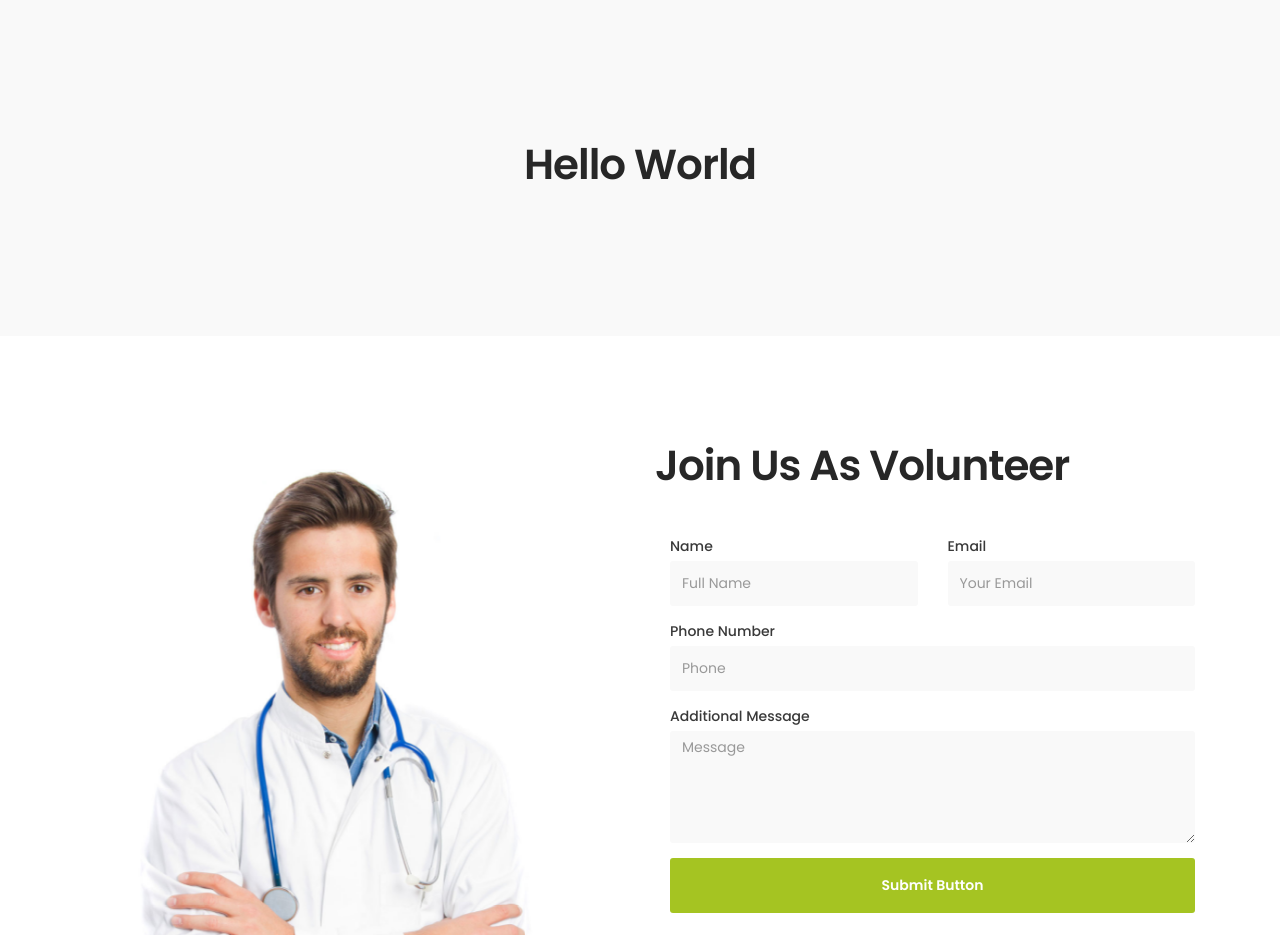
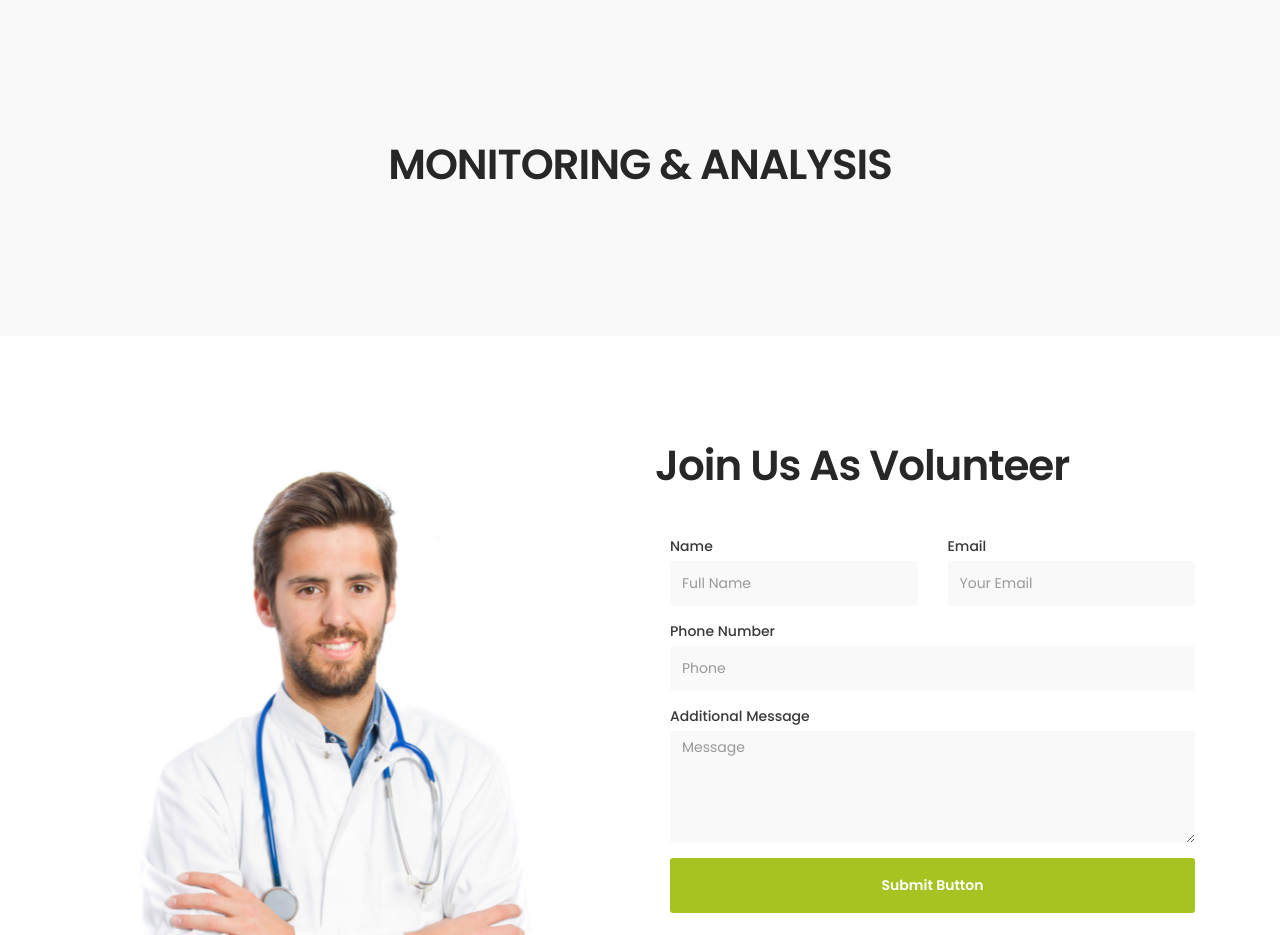
Before and after one commit to WaiYanHtun11/COVID19NEWTEMPLATE, a plain HTML site: page covid19/index.html in a window 1280 px wide. Shown: the part 1600-2535 px from the top of the page. Drawn offline with Linux system fonts and the light colour scheme.

Commit message:
index.html has been updated

```diff
--- a/covid19/index.html
+++ b/covid19/index.html
@@ -351,7 +351,7 @@ http://www.tooplate.com/view/2098-health
                     <div class="col-md-12 col-sm-12">
                          <!-- SECTION TITLE -->
                          <div class="section-title wow fadeInUp" data-wow-delay="0.1s">
-                              <h2>Hello World</h2>
+                              <h2>MONITORING & ANALYSIS</h2>
                          </div>
                     </div>
 
```
